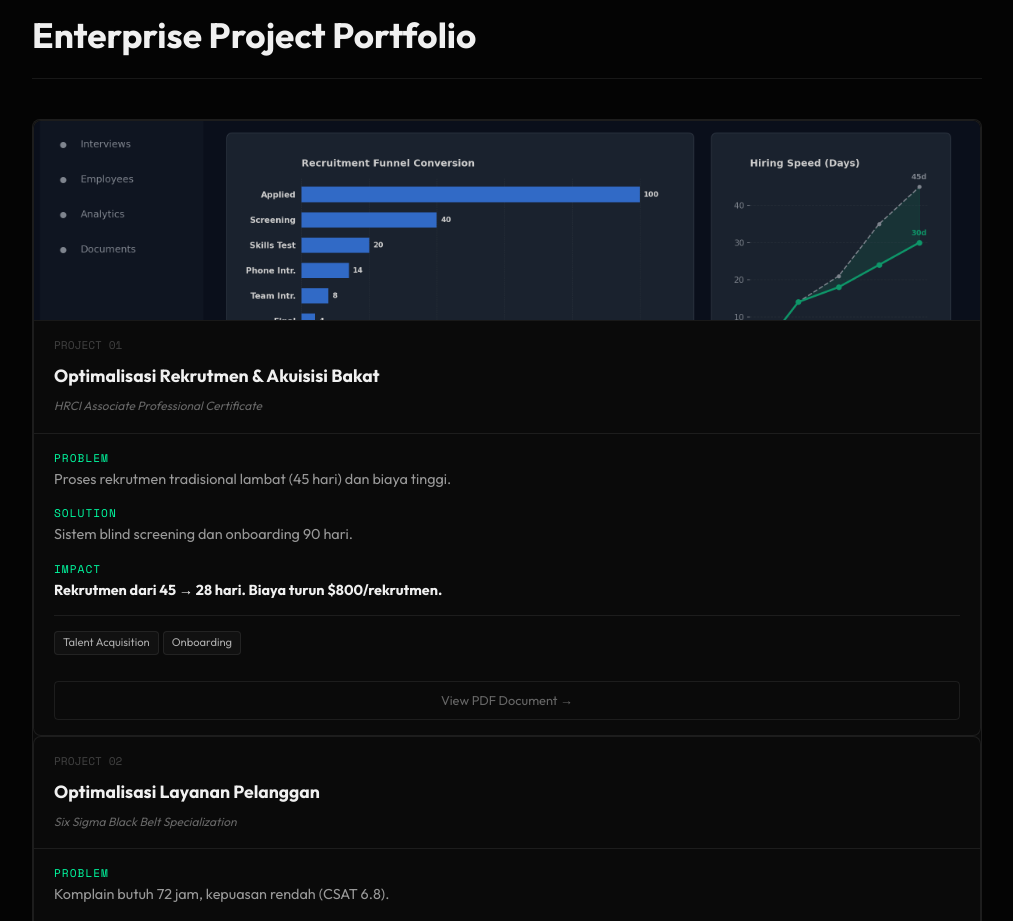
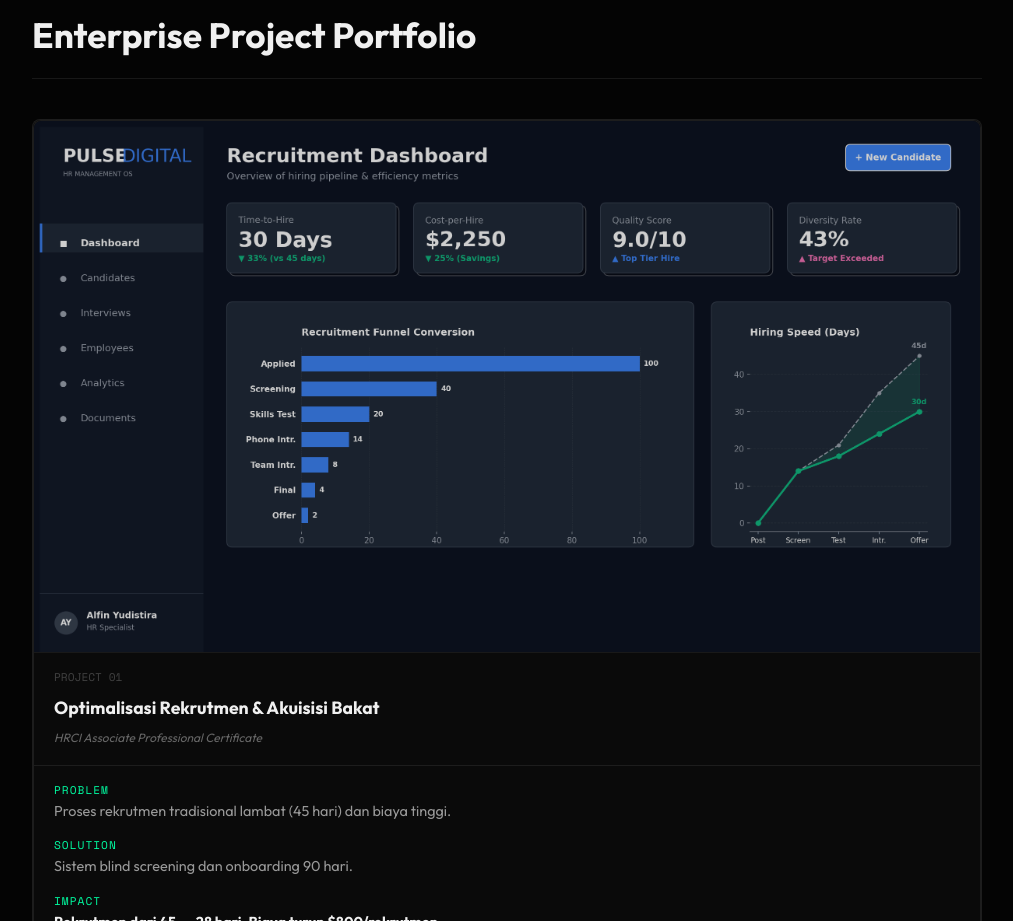
Before and after one commit to alfinyudistira/alfinyudistira.github.io, a plain HTML site: page index.html in a window 1280 px wide. Shown: the part 4485-5406 px from the top of the page, without its empty margins (133-1146 px from the left). Drawn offline with nearby package versions, Linux system fonts and the light colour scheme.

Commit message:
Update index.html

```diff
--- a/index.html
+++ b/index.html
@@ -498,19 +498,16 @@
             background: var(--neon); color: #000; opacity: 1; transform: translateY(-3px);
         }
                 /* GAMBAR PROJECT */
-        .project-img {
+                .project-img {
             width: 100%;
-            height: 200px;
+            aspect-ratio: 16/9; /* Rasio layar bioskop/laptop */
             object-fit: cover;
+            object-position: top; /* Fokus ke bagian atas gambar (Judul) */
             border-bottom: 1px solid var(--border);
             opacity: 0.8;
             transition: 0.3s;
         }
 
-        .project-card:hover .project-img {
-            opacity: 1;
-            transform: scale(1.02);
-        }
 
 
     </style>
```
